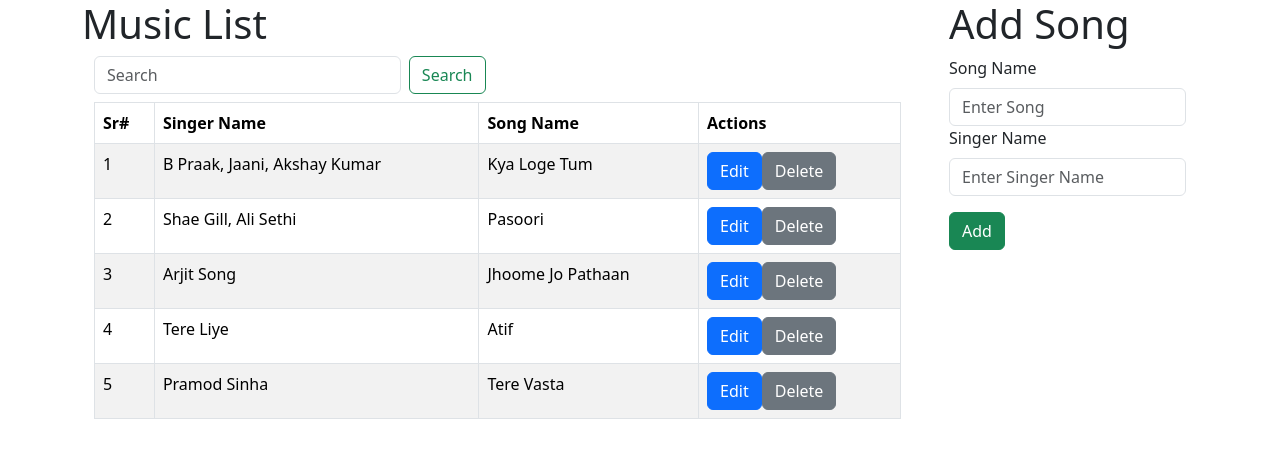
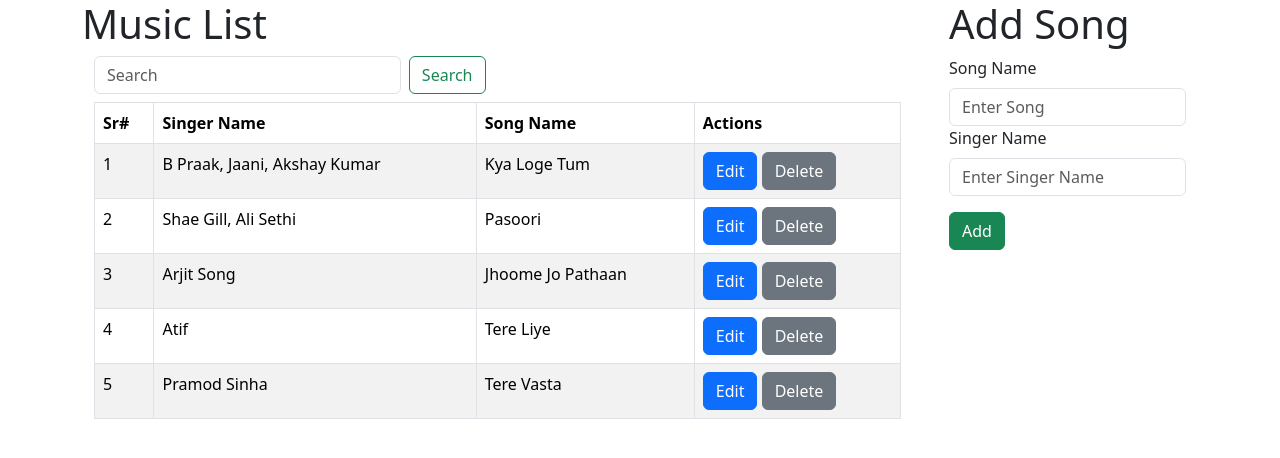
Before and after one commit to Waseem194/Redux-application, a React (Create React App) app: page / in a window 1280 px wide. Shown: the top 458 px of the page. Built offline with nearby package versions, Linux system fonts and the light colour scheme.

Commit message:
searchbar and edit

```diff
--- a/package.json
+++ b/package.json
@@ -3,15 +3,10 @@
   "version": "0.1.0",
   "private": true,
   "dependencies": {
-    "@fortawesome/fontawesome-svg-core": "^6.4.0",
-    "@fortawesome/free-regular-svg-icons": "^6.4.0",
-    "@fortawesome/free-solid-svg-icons": "^6.4.0",
-    "@fortawesome/react-fontawesome": "^0.2.0",
     "@testing-library/jest-dom": "^5.16.5",
     "@testing-library/react": "^13.4.0",
     "@testing-library/user-event": "^13.5.0",
     "bootstrap": "^5.3.0",
-    "font-awesome": "^4.7.0",
     "react": "^18.2.0",
     "react-bootstrap": "^2.7.4",
     "react-dom": "^18.2.0",
--- a/src/Components/Researchbar.js
+++ b/src/Components/Researchbar.js
@@ -1,20 +1,14 @@
 import { useState } from "react";
 import { Form, Button } from "react-bootstrap";
 
-const Researchbar = () => {
+const Researchbar = ({ onSearch }) => {
   const [research, setResearch] = useState("");
   const [validate, setValidate] = useState(false);
   const researchSubmit = (event) => {
     const form = event.currentTarget;
     event.preventDefault();
     form.checkValidity();
-    resetForm('');
-    console.log(researchSubmit)
-  };
-
-  const resetForm = () => {
-    setResearch("");
-
+    onSearch(research);
   };
 
   return (
@@ -33,7 +27,7 @@ const Researchbar = () => {
           aria-label="Search"
           onChange={(event) => setResearch(event.target.value)}
         />
-        <Button variant="outline-success d-flex">Search</Button>
+        <Button variant="outline-success d-flex" type="submit">Search</Button>
       </Form>
     </div>
   );
--- a/src/Components/Songlist.js
+++ b/src/Components/Songlist.js
@@ -3,11 +3,12 @@ import { useSelector } from "react-redux";
 import "./songList.css";
 import UpdateSong from "./UpdateSong";
 import Researchbar from "./Researchbar";
-import { Table, Container, Col, Row} from "react-bootstrap";
-
+import { Table, Container, Col, Row } from "react-bootstrap";
 
 const Songlist = () => {
   const [sortType, setSortType] = useState("");
+  const [search, setSearch] = useState();
+
   let playlist = useSelector((state) => state.playlistReducer.songs);
   playlist.sort((a, b) => {
     if (sortType === "") return 0;
@@ -23,19 +24,39 @@ const Songlist = () => {
 
     return 0;
   });
+  const handleSearch = (searchTerm) => {
+    setSearch(searchTerm);
+  };
+  const filterList = playlist.filter((item) => {
+    if (search === undefined) {
+      return true;
+    }
+    const upperCaseSearch = search.toUpperCase();
+    if (
+      search !== "" &&
+      (item.song.toUpperCase().includes(upperCaseSearch) ||
+        item.singer.toUpperCase().includes(upperCaseSearch))
+    ) {
+      return true;
+    }
 
+    return false;
+  });
+  console.log(filterList);
+  console.log(search);
+  console.log(playlist);
   return (
     <div>
       <h1>Music List</h1>
       <Container className="search">
         <Row>
           <Col md={6}>
-            <Researchbar/>
+            <Researchbar onSearch={handleSearch} />
           </Col>
         </Row>
       </Container>
 
-      <Container >
+      <Container>
         <Row>
           <Col>
             <Table striped bordered hover>
@@ -48,7 +69,7 @@ const Songlist = () => {
                 </tr>
               </thead>
               <tbody>
-                {playlist.map((songList, index) => {
+                {filterList.map((songList, index) => {
                   return (
                     <UpdateSong songList={songList} key={index} index={index} />
                   );
--- a/src/Components/UpdateSong.js
+++ b/src/Components/UpdateSong.js
@@ -62,7 +62,7 @@ const UpdateSong = ({ songList, index }) => {
                 onClick={() => updateEditing(songList.id)}
               >
                 Update
-              </Button>
+              </Button>{" "}
               <Button
                 onClick={() => handleCancel(songList)}
                 variant="secondary"
@@ -74,7 +74,7 @@ const UpdateSong = ({ songList, index }) => {
             <Fragment>
               <Button variant="primary" onClick={() => toggleEditing(songList)}>
                 Edit
-              </Button>
+              </Button>{" "}
               <Button
                 onClick={() => handleRemoveSong(songList.id)}
                 variant="secondary"
--- a/src/data.json
+++ b/src/data.json
@@ -5,22 +5,22 @@
     "singer": "B Praak, Jaani, Akshay Kumar"
   },
   {
-    "id":"9b22ba6a-0ab3-4e4e-a328-b1788acac14c",
+    "id": "9b22ba6a-0ab3-4e4e-a328-b1788acac14c",
     "song": "Pasoori",
     "singer": "Shae Gill, Ali Sethi"
   },
   {
-    "id":"42b042c9-aeef-49ef-a599-5e54e3cc6958",
+    "id": "42b042c9-aeef-49ef-a599-5e54e3cc6958",
     "song": "Jhoome Jo Pathaan",
     "singer": "Arjit Song"
   },
   {
-    "id":"5dd14e74-f40c-41cd-812b-cae10ff4a417",
-    "song": "Atif",
-    "singer": "Tere Liye"
+    "id": "5dd14e74-f40c-41cd-812b-cae10ff4a417",
+    "song": "Tere Liye",
+    "singer": "Atif"
   },
   {
-    "id":"aa390d5b-1535-435d-a096-d1bf36eb17e3",
+    "id": "aa390d5b-1535-435d-a096-d1bf36eb17e3",
     "song": "Tere Vasta",
     "singer": "Pramod Sinha"
   }
```
Also changed, not shown: 1 other file (tests, documents, lock files or other folders).
